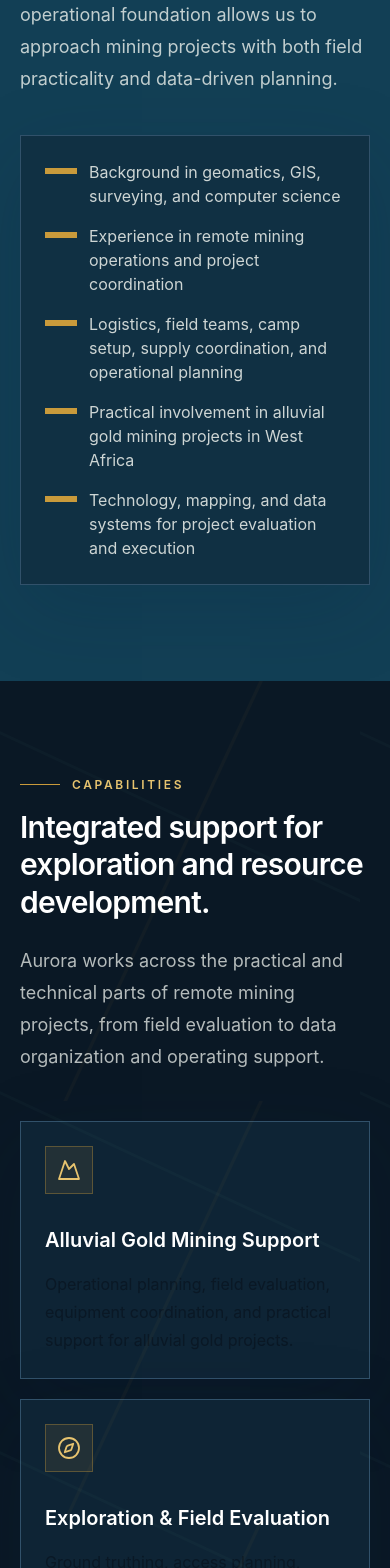
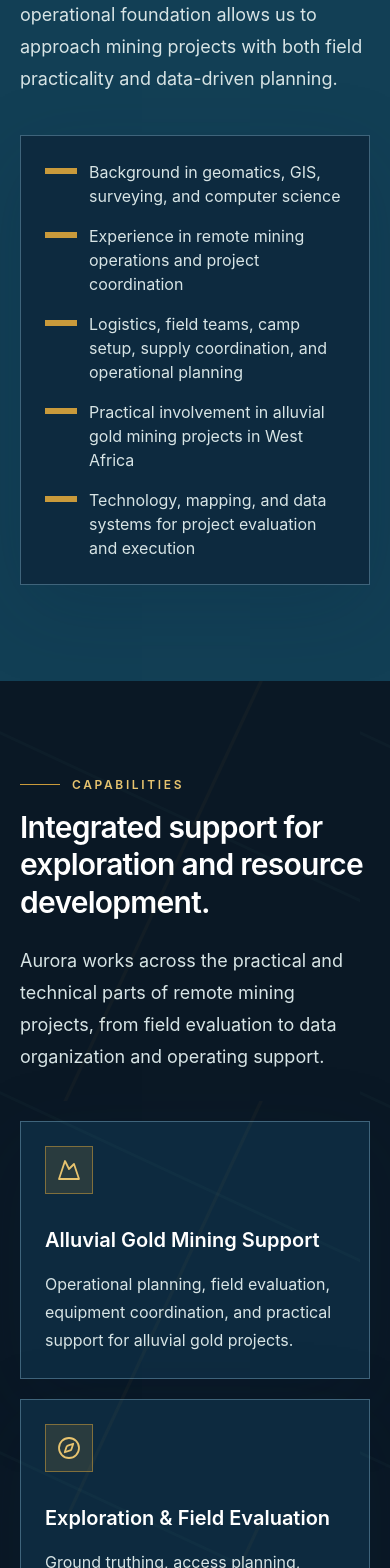
Before and after one commit to SLL288/auroramining_website, a React (Vite) app: page / in a window 390 px wide. Shown: the part 2860-4428 px from the top of the page. Built offline with nearby package versions, Linux system fonts and the light colour scheme.

Commit message:
Improve text contrast across dark and form sections

```diff
--- a/src/App.jsx
+++ b/src/App.jsx
@@ -174,12 +174,12 @@
           <div className="mx-auto grid max-w-7xl grid-cols-1 gap-10 px-5 sm:px-8 lg:grid-cols-[1fr_0.9fr] lg:px-10">
             <div>
               <SectionHeading eyebrow="Founder Background" title="Technical planning with operational context." />
-              <p className="mt-7 max-w-3xl text-lg leading-8 text-aurora-mist/80">
+              <p className="mt-7 max-w-3xl text-lg leading-8 text-[#d7e4e5]">
                 Our leadership background combines surveying, geomatics, GIS, computer science, and hands-on mining project coordination. This technical and operational foundation allows us to approach mining projects with both field practicality and data-driven planning.
               </p>
             </div>
-            <div className="border border-aurora-line bg-aurora-panel/70 p-6 shadow-panel">
-              <ul className="space-y-4 text-aurora-mist/85">
+            <div className="border border-[#3f647b] bg-[#0d2a3f] p-6 shadow-panel">
+              <ul className="space-y-4 text-[#d7e4e5]">
                 {[
                   "Background in geomatics, GIS, surveying, and computer science",
                   "Experience in remote mining operations and project coordination",
@@ -230,12 +230,12 @@
             </div>
             <div className="self-center">
               <SectionHeading eyebrow="Technology" title="Technology-Enabled Field Operations" />
-              <p className="mt-7 text-lg leading-8 text-aurora-mist/80">
+              <p className="mt-7 text-lg leading-8 text-[#d7e4e5]">
                 We use mapping, GIS, surveying workflows, data organization, and operational tracking to support better decision-making in mining and exploration projects. Our approach is practical: technology should improve field execution, reduce uncertainty, and support responsible development.
               </p>
               <div className="mt-8 grid grid-cols-1 gap-4 sm:grid-cols-3">
                 {["Digital mapping", "Field data", "Operational tracking"].map((item) => (
-                  <div key={item} className="border border-aurora-line bg-white/[0.03] p-4 text-sm font-semibold text-aurora-paleGold">
+                  <div key={item} className="border border-[#3f647b] bg-white/[0.06] p-4 text-sm font-semibold text-aurora-paleGold">
                     {item}
                   </div>
                 ))}
@@ -307,7 +307,7 @@
       </main>
 
       <footer className="border-t border-aurora-line bg-aurora-ink px-5 py-8 sm:px-8 lg:px-10">
-        <div className="mx-auto flex max-w-7xl flex-col gap-5 text-sm text-aurora-mist/65 sm:flex-row sm:items-center sm:justify-between">
+        <div className="mx-auto flex max-w-7xl flex-col gap-5 text-sm text-[#d7e4e5] sm:flex-row sm:items-center sm:justify-between">
           <div className="flex items-center gap-3">
             <img src={logo} alt="" className="h-12 w-12 object-contain" />
             <span>Aurora Mining Services</span>
--- a/src/components/CapabilityCard.jsx
+++ b/src/components/CapabilityCard.jsx
@@ -1,11 +1,11 @@
 function CapabilityCard({ title, description, icon: Icon }) {
   return (
-    <article className="group border border-aurora-line bg-aurora-panel/70 p-6 shadow-panel transition duration-200 hover:-translate-y-1 hover:border-aurora-gold/60">
-      <div className="mb-8 flex h-12 w-12 items-center justify-center border border-aurora-gold/35 bg-aurora-gold/10 text-aurora-paleGold">
+    <article className="group min-w-0 border border-[#3f647b] bg-[#0d2a3f] p-6 shadow-panel transition duration-200 hover:-translate-y-1 hover:border-aurora-gold">
+      <div className="mb-8 flex h-12 w-12 items-center justify-center border border-aurora-gold/55 bg-aurora-gold/15 text-aurora-paleGold">
         <Icon size={24} strokeWidth={1.8} />
       </div>
       <h3 className="text-xl font-semibold text-white">{title}</h3>
-      <p className="mt-4 leading-7 text-aurora-mist/72">{description}</p>
+      <p className="mt-4 leading-7 text-[#d7e4e5]">{description}</p>
     </article>
   );
 }
--- a/src/components/ContactForm.jsx
+++ b/src/components/ContactForm.jsx
@@ -11,7 +11,7 @@
   };
 
   return (
-    <form className="grid grid-cols-1 gap-5 border border-aurora-gold/25 bg-aurora-navy/82 p-5 shadow-panel backdrop-blur sm:grid-cols-2 sm:p-7" onSubmit={handleSubmit}>
+    <form className="grid grid-cols-1 gap-5 border border-aurora-gold/35 bg-white/82 p-5 shadow-panel backdrop-blur sm:grid-cols-2 sm:p-7" onSubmit={handleSubmit}>
       <label className="form-field">
         Name
         <input name="name" autoComplete="name" required />
@@ -47,7 +47,7 @@
         <Send size={18} />
         Send Inquiry
       </button>
-      <p className="min-h-6 text-sm font-semibold text-aurora-paleGold sm:col-span-2" role="status">
+      <p className="min-h-6 text-sm font-semibold text-aurora-blue sm:col-span-2" role="status">
         {status}
       </p>
     </form>
--- a/src/components/SectionHeading.jsx
+++ b/src/components/SectionHeading.jsx
@@ -19,7 +19,7 @@
         {title}
       </h2>
       {intro && (
-        <p className={`mt-6 max-w-3xl text-lg leading-8 ${isLight ? "text-aurora-slate" : "text-aurora-mist/75"}`}>
+        <p className={`mt-6 max-w-3xl text-lg leading-8 ${isLight ? "text-aurora-slate" : "text-[#d7e4e5]"}`}>
           {intro}
         </p>
       )}
--- a/src/components/ValuePillar.jsx
+++ b/src/components/ValuePillar.jsx
@@ -1,9 +1,9 @@
 function ValuePillar({ title, description, icon: Icon }) {
   return (
-    <article className="border-t-2 border-aurora-gold bg-aurora-panel/60 p-7">
+    <article className="border-t-2 border-aurora-gold bg-[#0d2a3f] p-7">
       <Icon className="mb-8 text-aurora-paleGold" size={30} strokeWidth={1.8} />
       <h3 className="text-2xl font-semibold text-white">{title}</h3>
-      <p className="mt-4 leading-7 text-aurora-mist/72">{description}</p>
+      <p className="mt-4 leading-7 text-[#d7e4e5]">{description}</p>
     </article>
   );
 }
--- a/src/index.css
+++ b/src/index.css
@@ -32,13 +32,13 @@
   }
 
   .form-field {
-    @apply grid gap-2 text-xs font-semibold uppercase tracking-[0.14em] text-aurora-paleGold;
+    @apply grid gap-2 text-xs font-semibold uppercase tracking-[0.14em] text-aurora-navy;
   }
 
   .form-field input,
   .form-field select,
   .form-field textarea {
-    @apply w-full border border-aurora-line bg-aurora-ink/70 px-4 py-3 text-base normal-case tracking-normal text-white outline-none transition placeholder:text-aurora-mist/35 focus:border-aurora-gold focus:ring-4 focus:ring-aurora-gold/15;
+    @apply w-full border border-aurora-line/55 bg-white px-4 py-3 text-base normal-case tracking-normal text-aurora-ink outline-none transition placeholder:text-aurora-slate/70 focus:border-aurora-gold focus:ring-4 focus:ring-aurora-gold/20;
   }
 }
 
```
